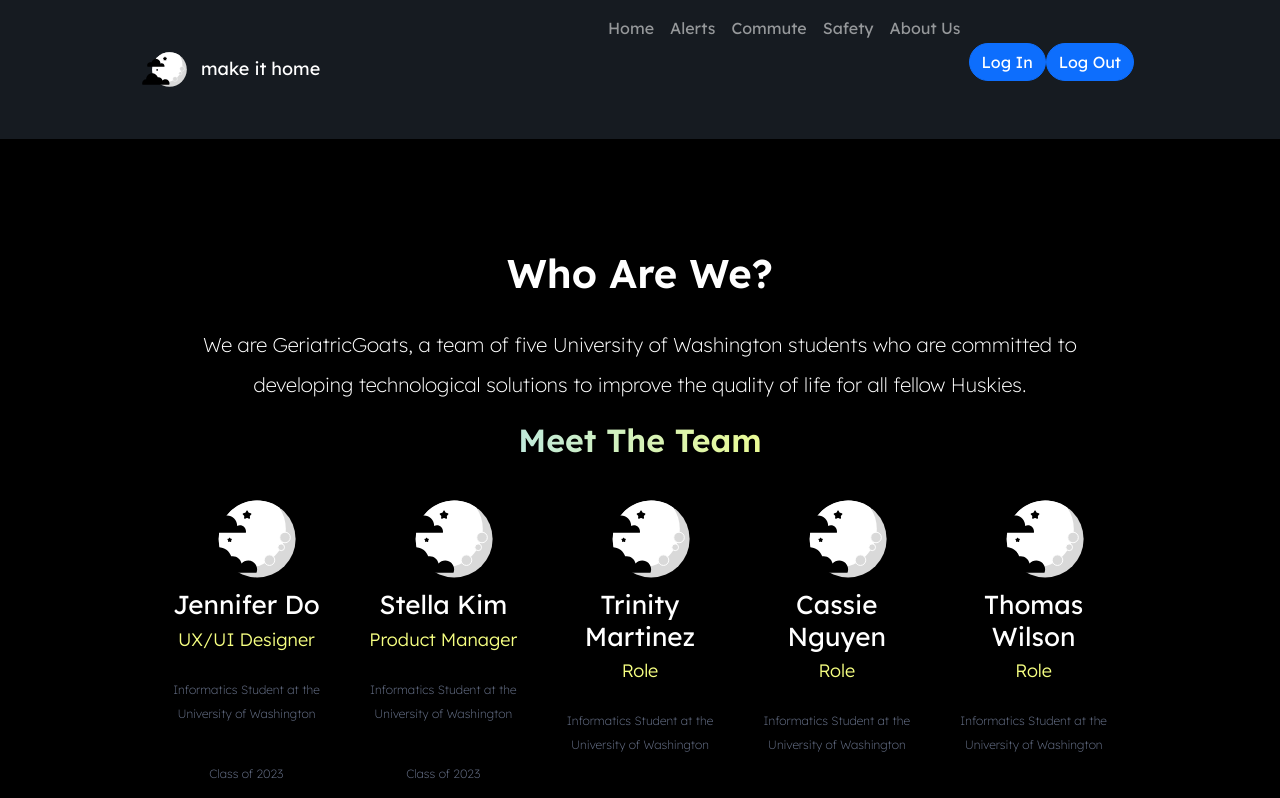
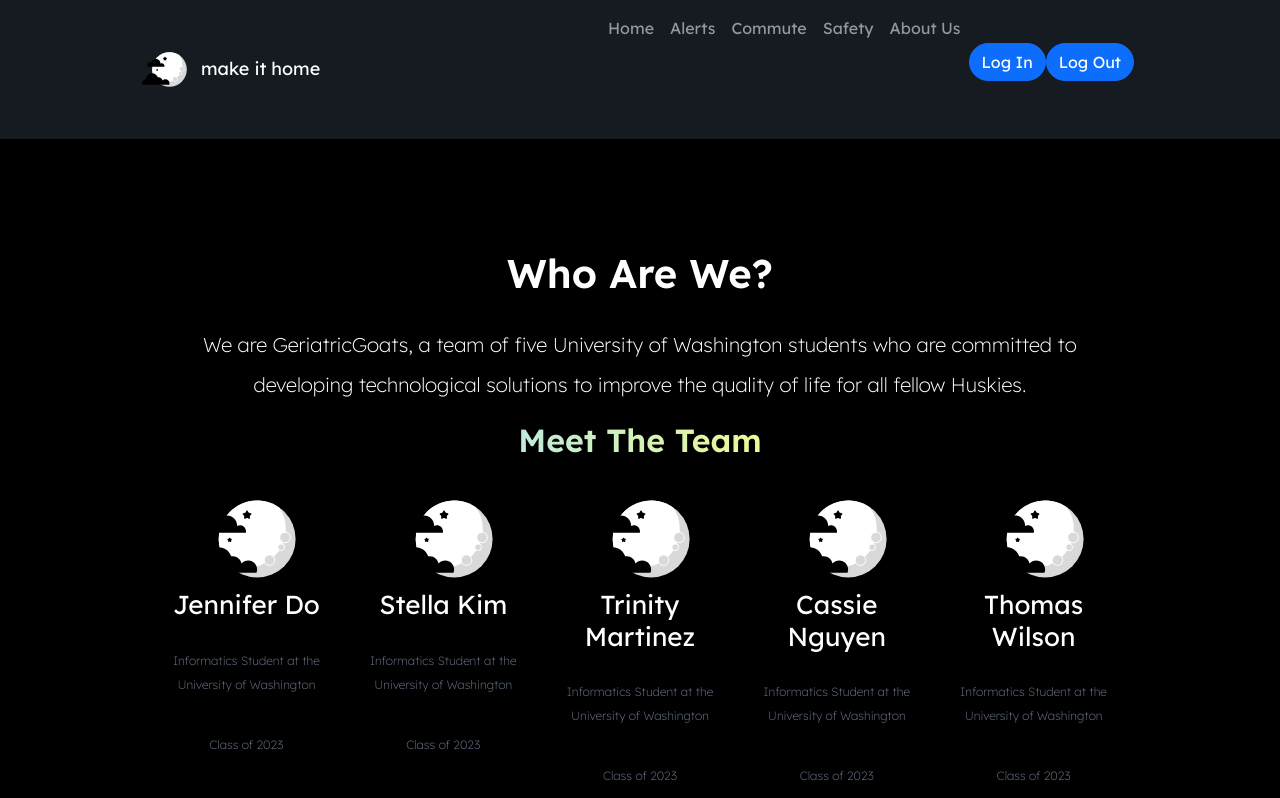
Before and after one commit to UW-INFO442-AU22/GeriatricGoats, a React (Create React App) app: page /about in a window 1280 px wide. Shown: the top 798 px of the page. Built offline with nearby package versions, Linux system fonts and the light colour scheme.

Commit message:
Remove roles in About page

```diff
--- a/src/About.js
+++ b/src/About.js
@@ -17,35 +17,30 @@ export function AboutUs() {
                   <Col className="member-col">
                      <img src={logo} alt="Jennifer Do from GeriatricGoats" height="100px" width="100px"></img>
                      <h3 className="member-name">Jennifer Do</h3>
-                     <h4 className="member-role">UX/UI Designer</h4>
                      <p className="student-profile">Informatics Student at the University of Washington</p>
                      <p className="student-profile">Class of 2023</p>
                   </Col>
                   <Col>
                      <img src={logo} alt="Stella Kim from GeriatricGoats" height="100px" width="100px"></img>
                      <h3 className="member-name">Stella Kim</h3>
-                     <h4 className="member-role">Product Manager</h4>
                      <p className="student-profile">Informatics Student at the University of Washington</p>
                      <p className="student-profile">Class of 2023</p>
                   </Col>
                   <Col>
                      <img src={logo} alt="Trinity Martinez from GeriatricGoats" height="100px" width="100px"></img>
                      <h3 className="member-name">Trinity Martinez</h3>
-                     <h4 className="member-role">Role</h4>
                      <p className="student-profile">Informatics Student at the University of Washington</p>
                      <p className="student-profile">Class of 2023</p>
                   </Col>
                   <Col>
                      <img src={logo} alt="Cassie Nguyen from GeriatricGoats" height="100px" width="100px"></img>
                      <h3 className="member-name">Cassie Nguyen</h3>
-                     <h4 className="member-role">Role</h4>
                      <p className="student-profile">Informatics Student at the University of Washington</p>
                      <p className="student-profile">Class of 2023</p>
                   </Col>
                   <Col>
                      <img src={logo} alt="Thomas Wilson from GeriatricGoats" height="100px" width="100px"></img>
                      <h3 className="member-name">Thomas Wilson</h3>
-                     <h4 className="member-role">Role</h4>
                      <p className="student-profile">Informatics Student at the University of Washington</p>
                      <p className="student-profile">Class of 2023</p>
                   </Col>
--- a/src/Commute.js
+++ b/src/Commute.js
@@ -39,6 +39,7 @@ export function Commute() {
       </div>
       <div className="cards-container">
         <h2 className="cards-header">Explore Commuting Options</h2>
+        <p>Find </p>
         <Row xs={1} md={3} className="g-4">
           <Col>
             <ResourceCard
```
